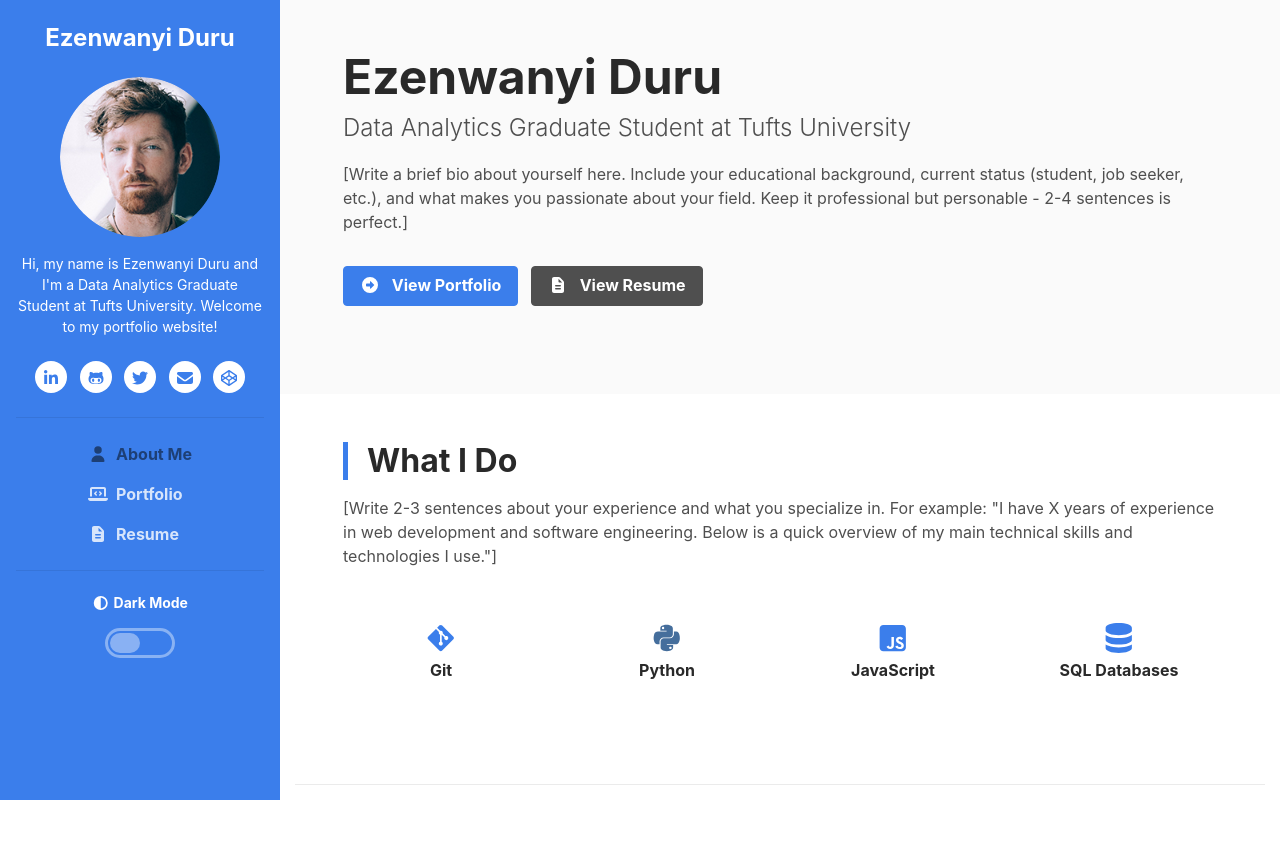
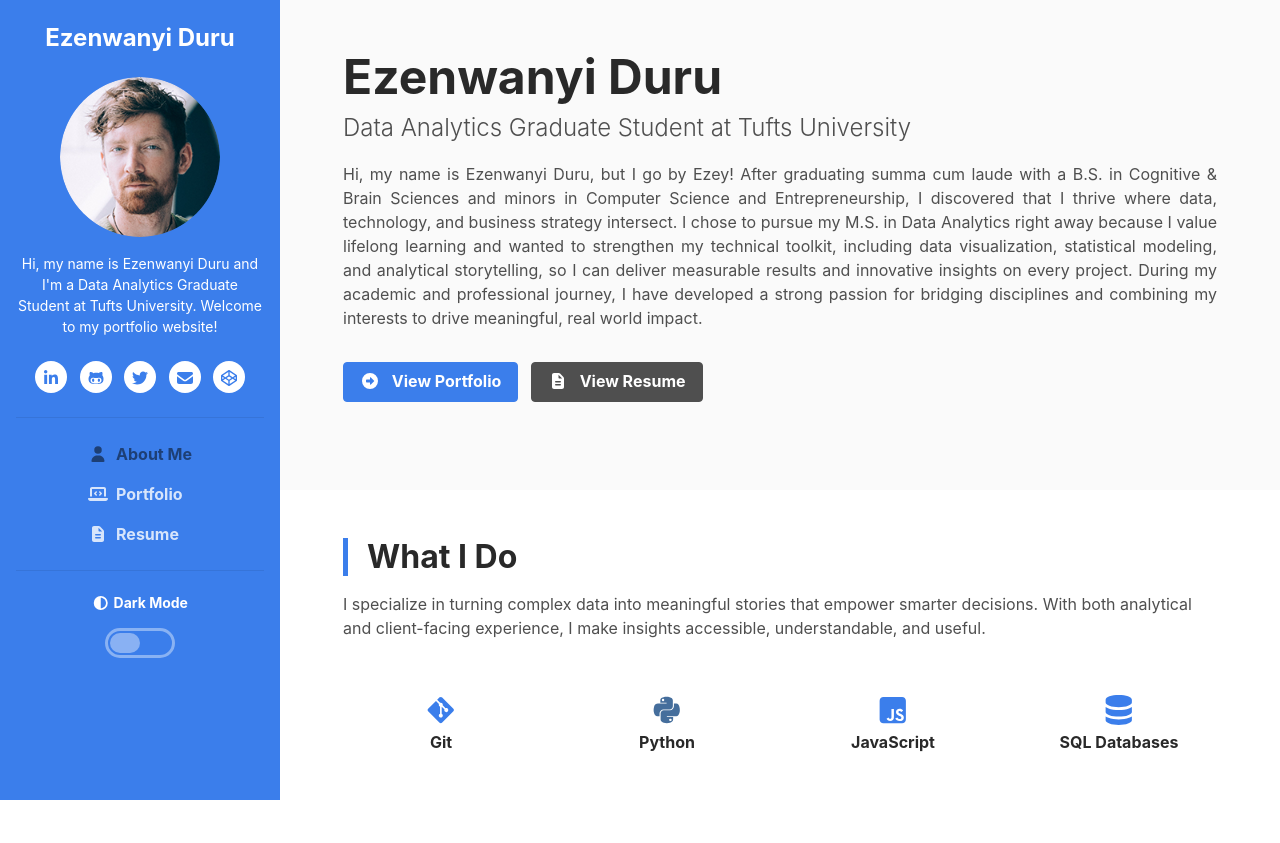
Before and after one commit to eduru01/eduru01.github.io, a plain HTML site: page index.html in a window 1280 px wide. Shown: the top 843 px of the page. Drawn offline with Linux system fonts and the light colour scheme.

Commit message:
change the bio and what i do

```diff
--- a/index.html
+++ b/index.html
@@ -175,10 +175,23 @@
 						<!-- Bio Paragraph - Tell visitors about yourself -->
 						<!-- TO CUSTOMIZE: Write 2-4 sentences about your background -->
 						<!-- TIP: Mention your education, interests, and what you're looking for -->
-						<div class="bio mb-4 my-3">
-							[Write a brief bio about yourself here. Include your educational background,
-							current status (student, job seeker, etc.), and what makes you passionate about
-							your field. Keep it professional but personable - 2-4 sentences is perfect.]
+						<div class="bio mb-4 my-3", align="justify">
+							Hi, my name is Ezenwanyi Duru, but I go by Ezey!
+							After graduating summa cum
+							laude with a B.S. in Cognitive &amp; Brain Sciences and minors in
+							Computer Science and Entrepreneurship,
+							I discovered that I thrive where data, technology,
+							and business strategy intersect. I chose to pursue
+							my M.S. in Data Analytics right away because I value
+							lifelong learning and wanted to strengthen my
+							technical toolkit, including data visualization,
+							statistical modeling, and analytical storytelling,
+							so I can deliver measurable results and innovative
+							insights on every project.
+							During my academic and professional journey,
+							I have developed a strong passion for bridging disciplines
+							and combining my interests to drive meaningful,
+							real world impact.
 						</div>
 
 						<!-- Call-to-Action Buttons -->
@@ -211,9 +224,7 @@
 				<!-- Section Introduction -->
 				<!-- TO CUSTOMIZE: Write a brief overview of your experience and skills -->
 				<div class="section-intro mb-5">
-					[Write 2-3 sentences about your experience and what you specialize in.
-					For example: "I have X years of experience in web development and software engineering.
-					Below is a quick overview of my main technical skills and technologies I use."]
+					I specialize in turning complex data into meaningful stories that empower smarter decisions. With both analytical and client-facing experience, I make insights accessible, understandable, and useful.
 				</div>
 
 				<!-- ==================== SKILLS GRID ==================== -->
@@ -465,4 +476,8 @@
 	<!-- Cookie Plugin - Saves dark mode preference -->
 	<script src="assets/plugins/js-cookie.min.js"></script>
 
-	<!-- Dark Mode Script - Toggles between light a
+	<!-- Dark Mode Script - Toggles between light and dark themes -->
+	<script src="assets/js/dark-mode.js"></script>
+
+</body>
+</html>
```
Also changed, not shown: portfolio.html (+4 -1 lines), project-template.html (+6 -1 lines), 1 other file.
